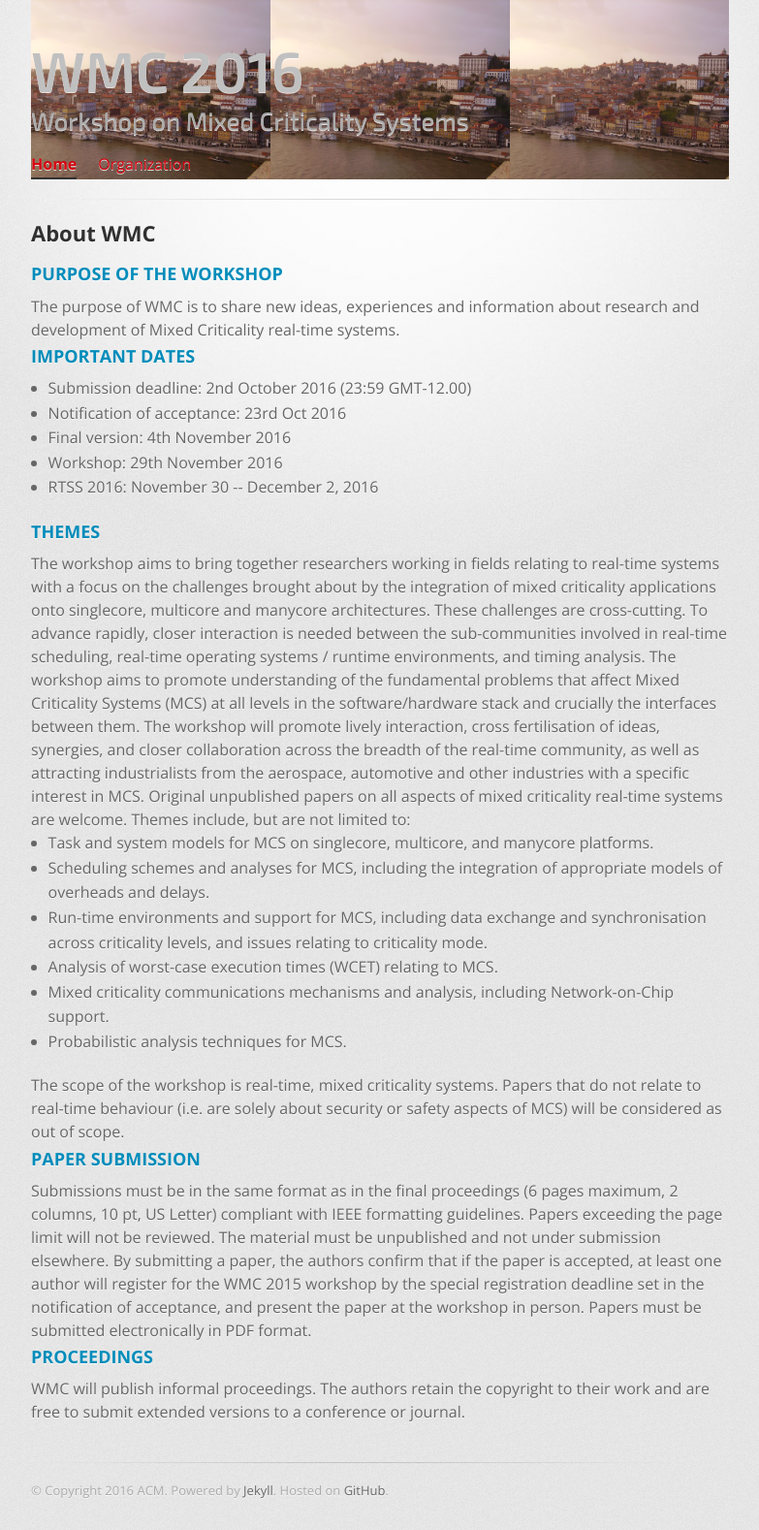
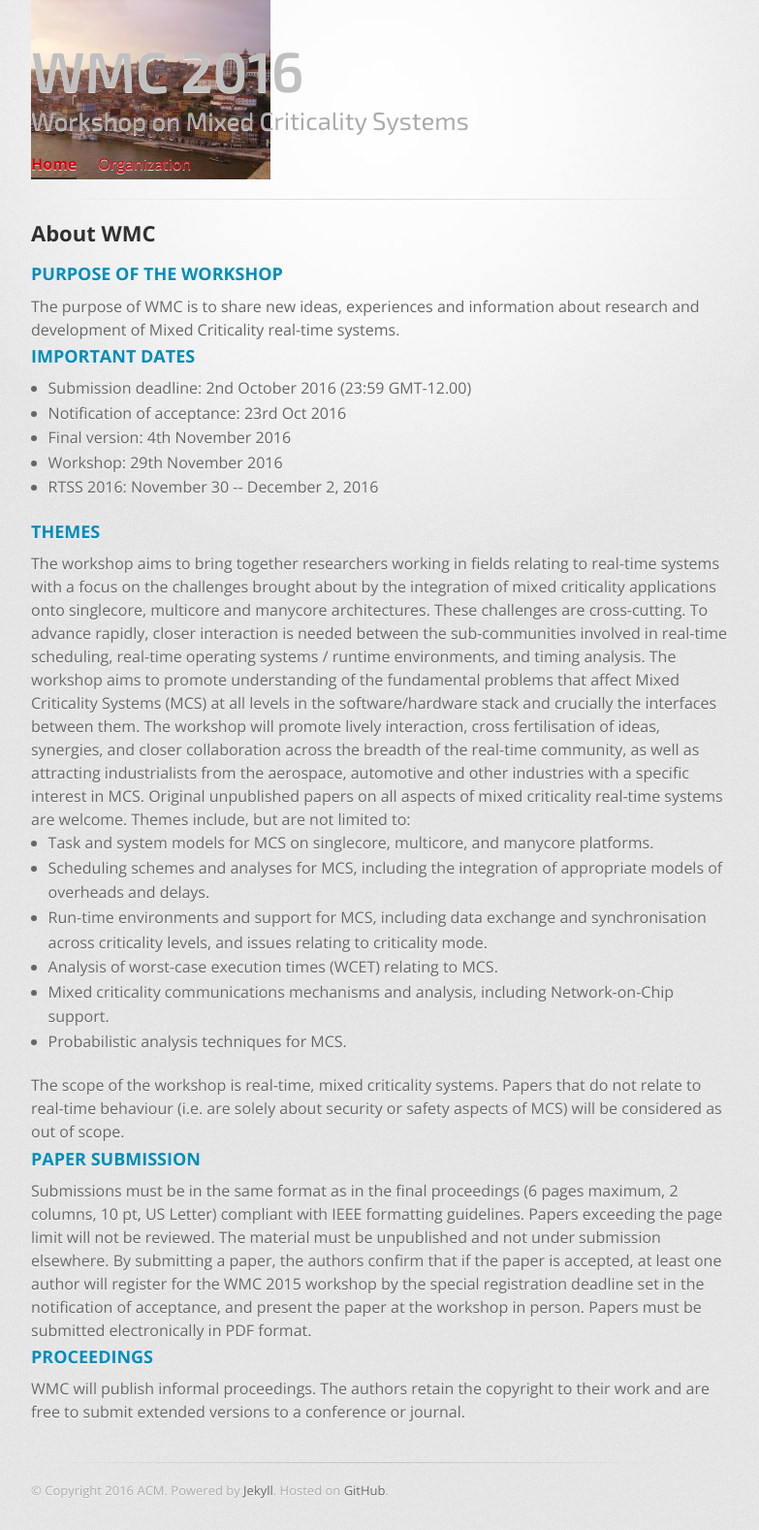
Before and after one commit to GSathish/wmc2016, a Jekyll site: the page built from index.html, in a window 1280 px wide. Shown: the whole page at 97% size, without its empty margins (248-1031 px from the left). Built offline with Jekyll 4.4.1, drawn with Linux system fonts in a browser that asks for light colours.

Commit message:
stylesheet updated

```diff
--- a/stylesheets/stylesheet.css
+++ b/stylesheets/stylesheet.css
@@ -134,6 +134,7 @@ header {
   padding-top: 35px;
   background-image: url(../images/porto2.jpg);
   background-size: contain;
+  background-repeat: no-repeat;
 }
 
 header h1, header h1 a {
```
